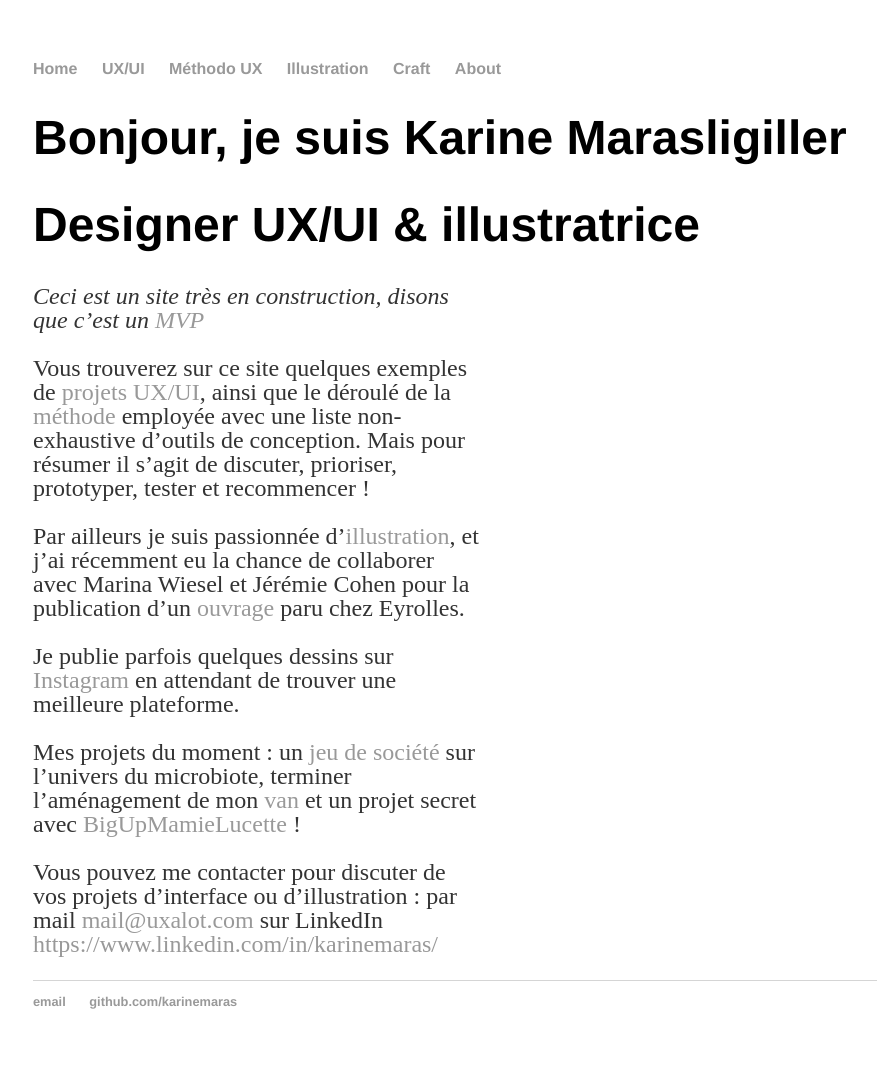
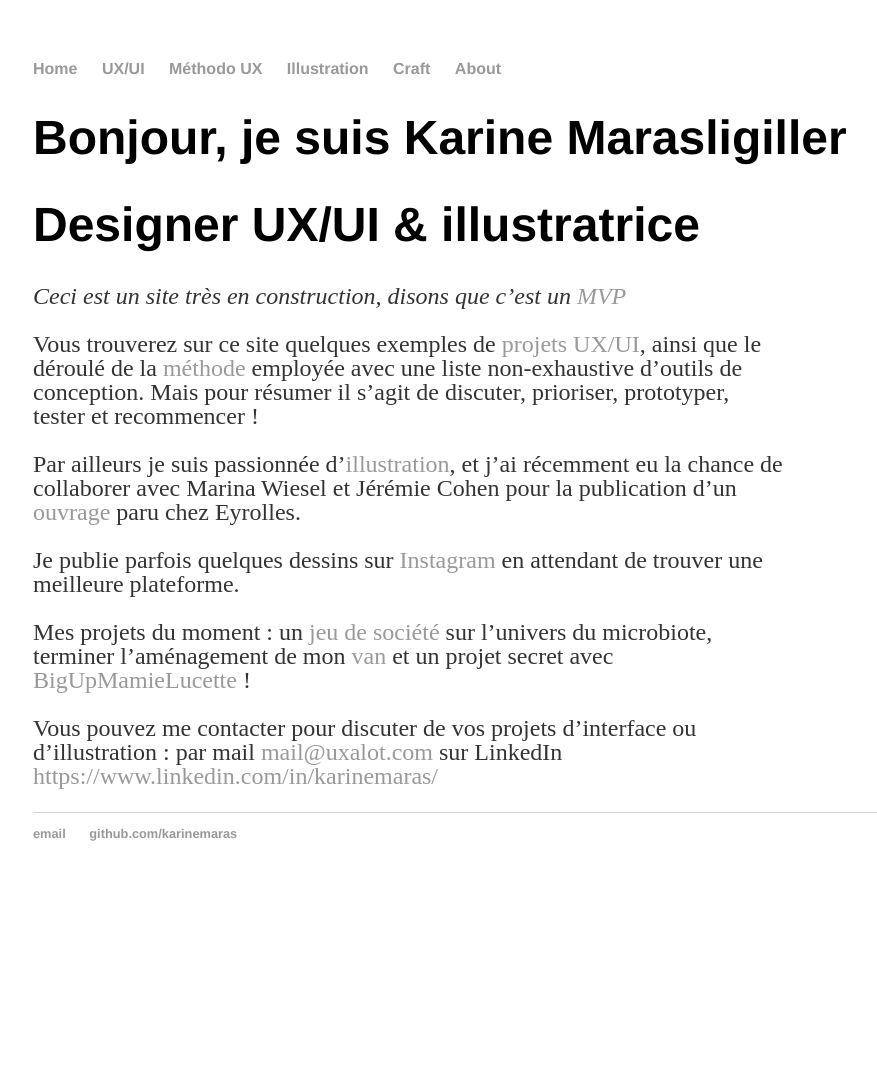
Before and after one commit to KarineMaras/karinemaras.github.io, a Jekyll site: the page built from index.md, in a window 1280 px wide. Shown: the whole page, without its empty margins (159-1036 px from the left). Built offline with Jekyll 4.4.1, drawn with Linux system fonts in a browser that asks for light colours; after the commit the page ends 901 px from its top, so only the background shows below that.

Commit message:
Update main.css

```diff
--- a/css/main.css
+++ b/css/main.css
@@ -28,7 +28,7 @@ p {
     font-size: 1.5em;
     line-height: 1em;
     color: #333;
-    max-width: 450px;
+    max-width: 750px;
 }
 p.1 {
     font-size: 1em;
```
